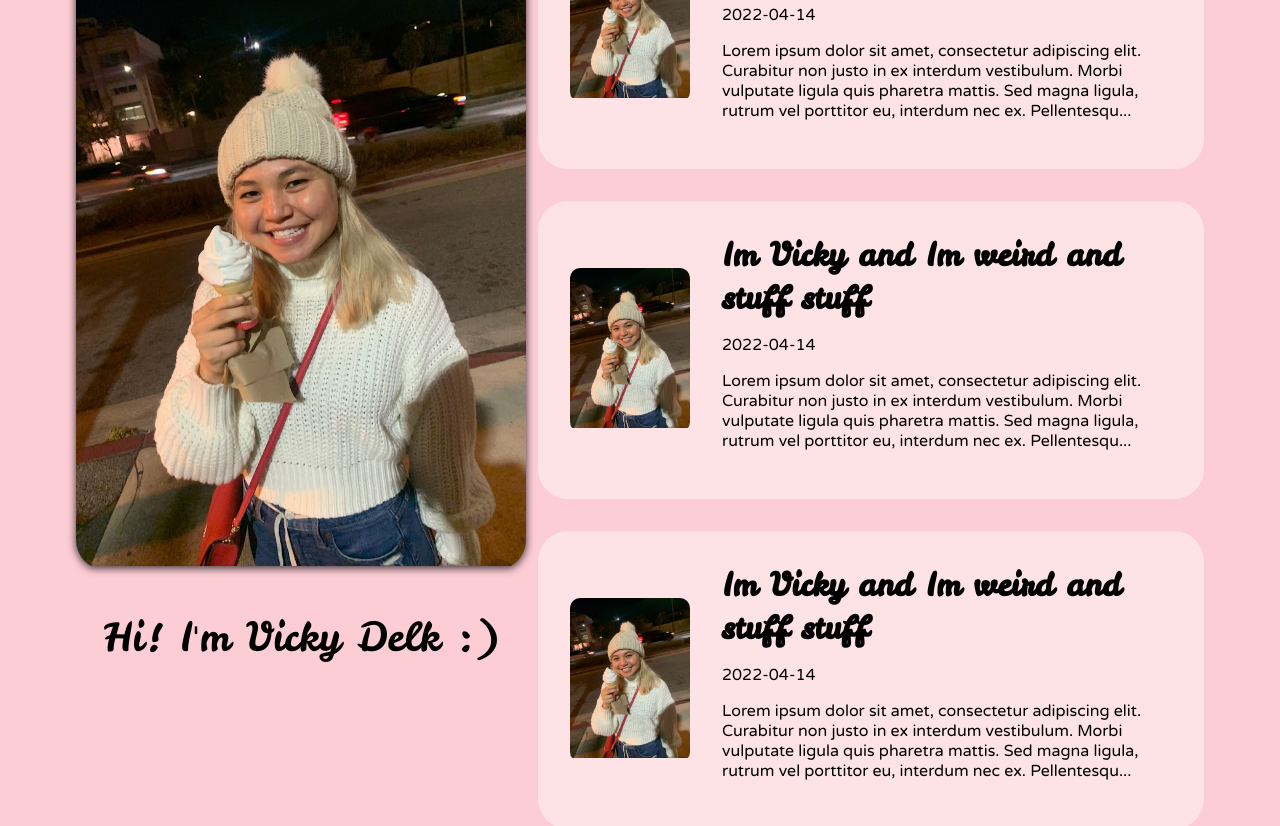
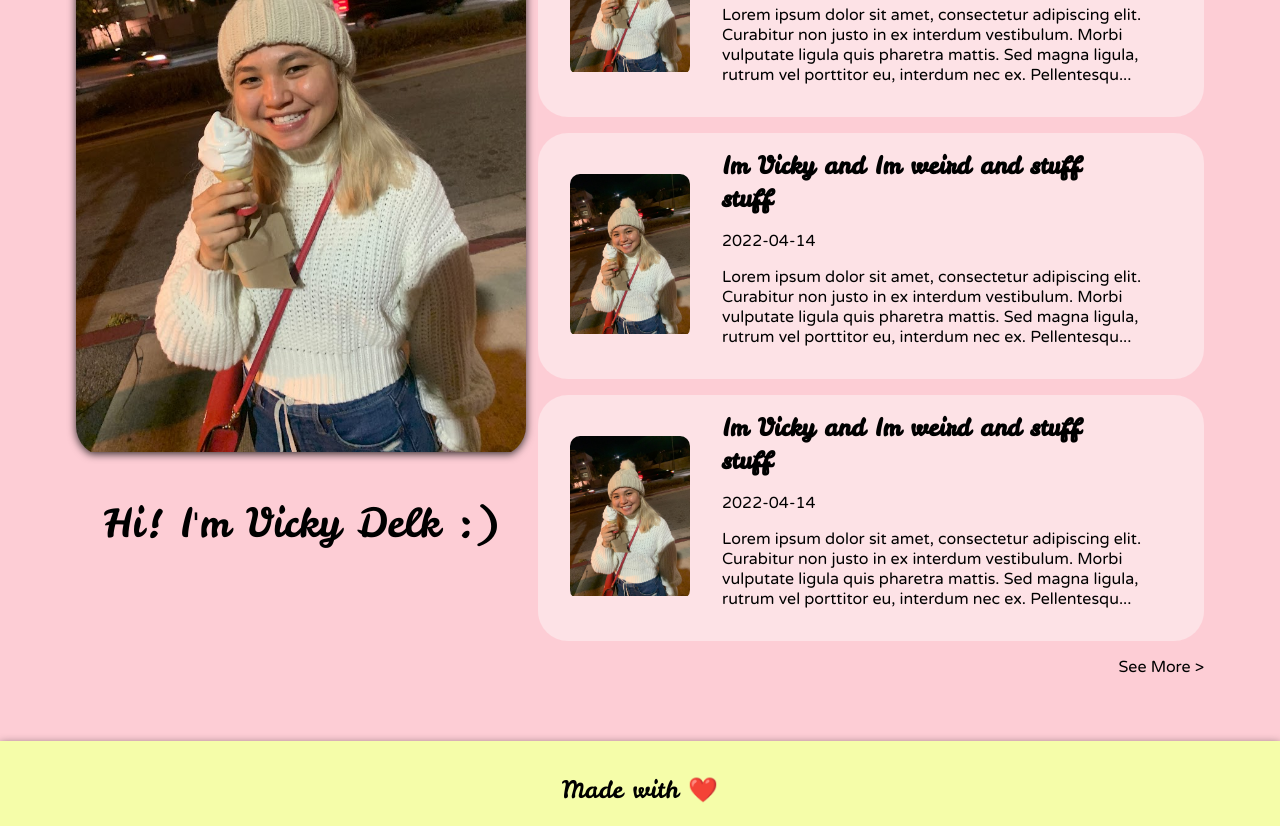
Before and after one commit to czhangy/React-Blog, a Next.js app: page / in a window 1280 px wide. Shown: the part 400-1226 px from the top of the page. Built offline with nearby package versions, Linux system fonts and the light colour scheme; a web font is replaced by a local one.

Commit message:
Card rework

```diff
--- a/src/pages/index.tsx
+++ b/src/pages/index.tsx
@@ -46,7 +46,7 @@ const Home: NextPage = () => {
 						<RecentPostCard post={test} />
 					</ul>
 					<Link href="/blog">
-						<a id={styles["see-more-link"]}>See More!</a>
+						<a id={styles["see-more-link"]}>See More &gt;</a>
 					</Link>
 				</div>
 			</div>
--- a/src/styles/Footer.module.scss
+++ b/src/styles/Footer.module.scss
@@ -1,11 +1,11 @@
-@use 'variables';
+@use 'constants';
 
 #footer {
     padding: 32px;
     width: 100%;
-    background: variables.$accent-color;
+    background: constants.$accent-color;
     text-align: center;
-    font-family: variables.$title-font;
+    font-family: constants.$title-font;
     font-size: 1.5rem;
     filter: drop-shadow(0px 2px 4px rgba(0, 0, 0, 0.5));
 
--- a/src/styles/Home.module.scss
+++ b/src/styles/Home.module.scss
@@ -1,7 +1,8 @@
-@use "variables";
+@use "constants";
 
 #home {
-	min-height: calc(100vh - #{variables.$navbar-height});
+	min-height: calc(100vh - #{constants.$navbar-height});
+    background: constants.$main-color;
 	width: 100%;
 	display: flex;
 	justify-content: space-evenly;
@@ -16,7 +17,7 @@
 		}
 
         #main-title {
-			font-family: variables.$title-font;
+			font-family: constants.$title-font;
             font-size: 2.5rem;
             text-align: center;
 		}
@@ -25,12 +26,11 @@
 	#recent-posts-container {
 		display: flex;
 		flex-direction: column;
-		align-items: center;
 
 		#recent-posts-header {
 			font-size: 2rem;
 			letter-spacing: 1px;
-			font-family: variables.$main-font;
+			font-family: constants.$main-font;
 			text-decoration: underline;
 			text-align: center;
 		}
@@ -41,8 +41,9 @@
 		}
 
 		#see-more-link {
-			font-family: variables.$main-font;
-			font-size: 1.5rem;
+			font-family: constants.$main-font;
+			font-size: 1rem;
+            text-align: right;
 		}
 	}
 }
--- a/src/styles/Navbar.module.scss
+++ b/src/styles/Navbar.module.scss
@@ -1,9 +1,9 @@
-@use "variables";
+@use "constants";
 
 #navbar {
-    height: variables.$navbar-height;
+    height: constants.$navbar-height;
     width: 100%;
-    background: variables.$accent-color;
+    background: constants.$accent-color;
     padding: 0 32px;
     display: flex;
     justify-content: space-between;
@@ -12,7 +12,7 @@
     filter: drop-shadow(0px 2px 4px rgba(0, 0, 0, 0.3));
 
     #site-title {
-        font-family: variables.$title-font;
+        font-family: constants.$title-font;
         font-size: 3rem;
     }
 
@@ -22,7 +22,7 @@
         justify-content: space-between;
 
         .nav-link {
-            font-family: variables.$main-font;
+            font-family: constants.$main-font;
             letter-spacing: 1px;
             font-size: 1.2rem;
         }
--- a/src/styles/RecentPostCard.module.scss
+++ b/src/styles/RecentPostCard.module.scss
@@ -1,15 +1,19 @@
-@use "variables";
+@use "constants";
 
 .recent-post-card {
 	background: rgb(253, 226, 230);
 	border-radius: 30px;
-	margin-bottom: 32px;
+	margin-bottom: 16px;
+
+    &:last-child {
+        margin-bottom: 0;
+    }
 
 	.card-container {
 		display: flex;
 		justify-content: space-evenly;
 		align-items: center;
-		padding: 32px;
+		padding: 16px 32px;
 
 		.image-container {
 			border-radius: 10px;
@@ -21,19 +25,19 @@
 			width: 450px;
 
 			.post-title {
-				font-family: variables.$title-font;
+				font-family: constants.$title-font;
 				margin: 0;
 				margin-right: 32px;
-				font-size: 2rem;
+				font-size: 1.5rem;
 			}
 
 			.post-timestamp {
-				font-family: variables.$main-font;
+				font-family: constants.$main-font;
 				font-size: 1rem;
 			}
 
 			.post-body {
-				font-family: variables.$main-font;
+				font-family: constants.$main-font;
 				font-size: 1rem;
                 word-wrap: break-word;
 			}
--- a/src/styles/globals.scss
+++ b/src/styles/globals.scss
@@ -1,4 +1,4 @@
-@use "variables";
+@use "constants";
 
 @import url('https://fonts.googleapis.com/css2?family=Kurale&display=swap');
 
@@ -6,9 +6,7 @@ html,
 body {
 	padding: 0;
 	margin: 0;
-	font-family: -apple-system, BlinkMacSystemFont, Segoe UI, Roboto, Oxygen,
-		Ubuntu, Cantarell, Fira Sans, Droid Sans, Helvetica Neue, sans-serif;
-	background: variables.$main-color;
+	background: constants.$accent-color;
 
 	a {
 		color: inherit;
```
Also changed, not shown: src/styles/_constants.scss (renamed from src/styles/_variables.scss).
